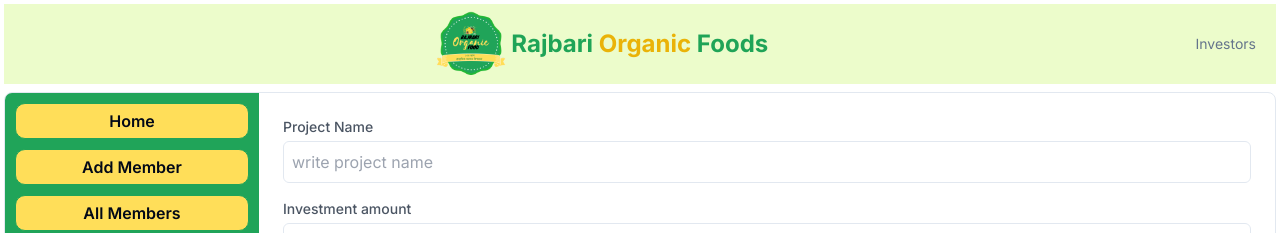
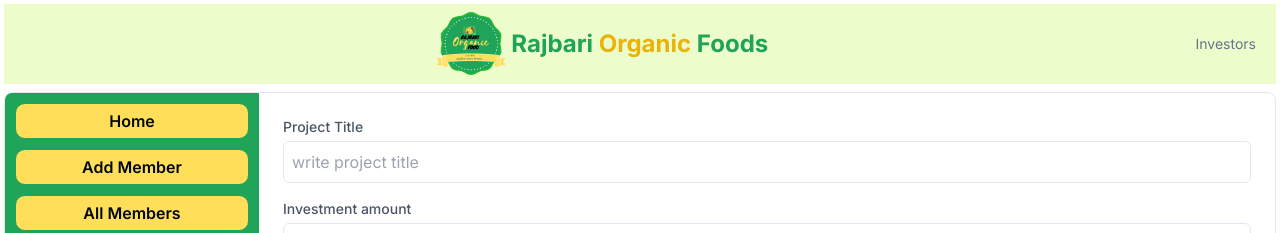
Before and after one commit to amJayem/shadcn-dashboard, a Next.js app: page /new-project in a window 1280 px wide. Shown: the top 233 px of the page. Built offline with nearby package versions, Linux system fonts and the light colour scheme.

Commit message:
typo modified

```diff
--- a/src/app/new-project/page.tsx
+++ b/src/app/new-project/page.tsx
@@ -18,22 +18,22 @@ const NewProject = () => {
 export default NewProject
 // Define the Zod schema for validation
 const schema = z.object({
-  'project-name': z.string().refine((data) => data.trim().length > 0, {
+  projectTitle: z.string().refine((data) => data.trim().length > 0, {
     message: 'Project name is required'
   }),
-  'project-amount': z.string().refine((data) => data.trim().length > 0, {
+  projectAmount: z.string().refine((data) => data.trim().length > 0, {
     message: 'Project investment amount is required'
   }),
 
-  'project-details': z.string().refine((data) => data.trim().length > 0, {
+  projectDetails: z.string().refine((data) => data.trim().length > 0, {
     message: 'Project details is required'
   })
 })
 
 type FormData = {
-  'project-name': string
-  'project-amount': string
-  'project-details': string
+  projectTitle: string
+  projectAmount: string
+  projectDetails: string
 }
 
 const MyForm: React.FC = () => {
@@ -47,21 +47,21 @@ const MyForm: React.FC = () => {
 
   const formField: FormField[] = [
     {
-      name: 'project-name',
-      label: 'Project Name',
+      name: 'projectTitle',
+      label: 'Project Title',
       type: 'text',
-      placeholder: 'write project name',
+      placeholder: 'write project title',
       defaultValue: ''
     },
     {
-      name: 'project-amount',
+      name: 'projectAmount',
       label: 'Investment amount',
       type: 'number',
       placeholder: 'enter the amount ',
       defaultValue: ''
     },
     {
-      name: 'project-details',
+      name: 'projectDetails',
       label: 'Project details',
       type: 'text',
       placeholder: 'write project details',
```
